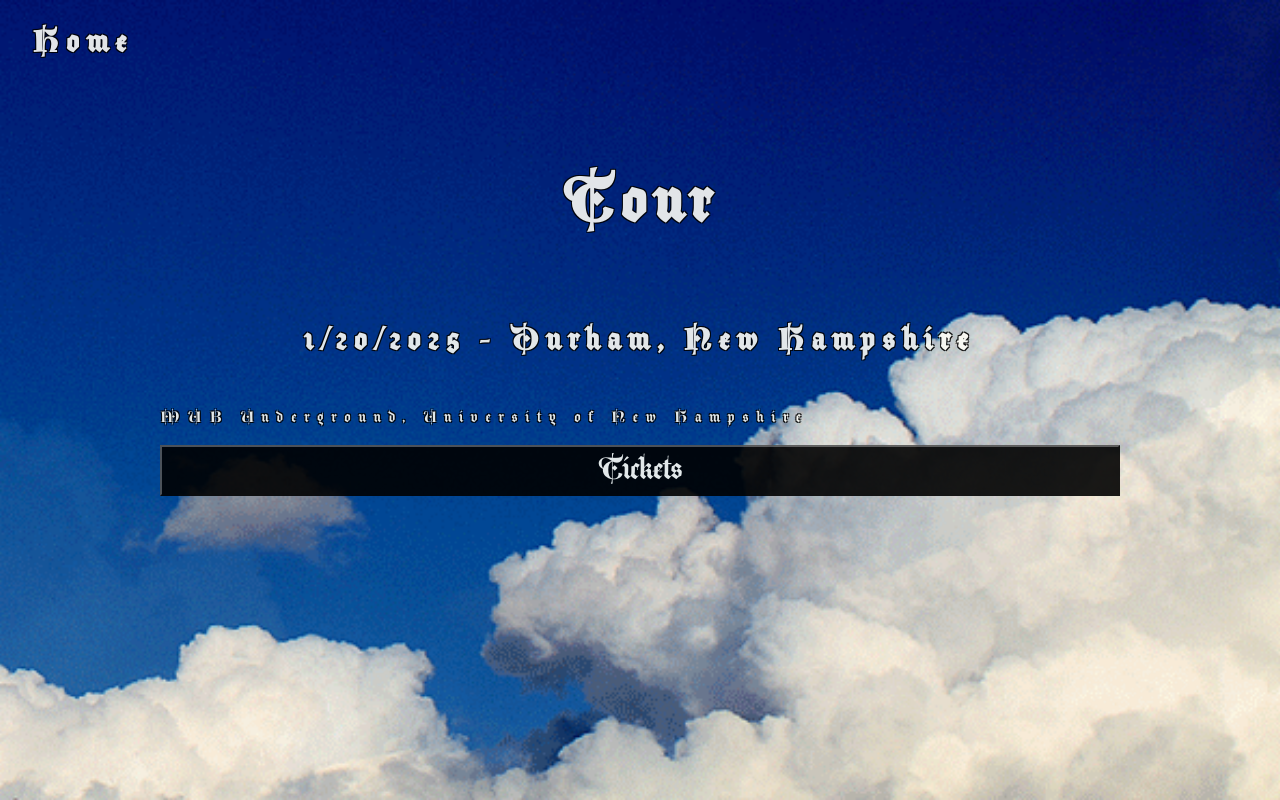
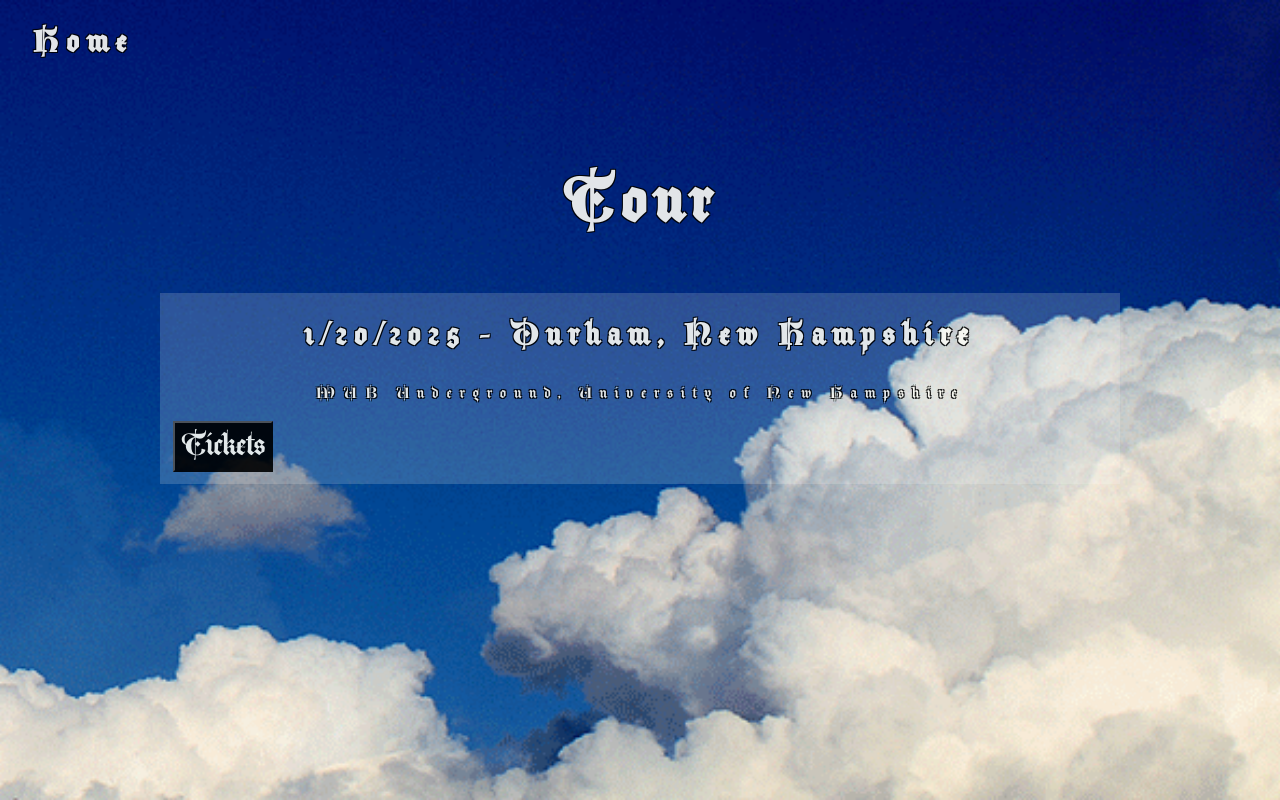
Before and after one commit to ronangleeson11/milk_shack_website, a plain HTML site: page tour.html in a window 1280 px wide. Drawn offline with Linux system fonts and the light colour scheme.

Commit message:
Add background to show listings

```diff
--- a/css/style.css
+++ b/css/style.css
@@ -5,6 +5,7 @@
     --blue: #697EF5;
     --white: #FCFCF5;
     --black: #121224;
+    --transparent-white: #FCFCF533;
 }
 
 * {
@@ -142,6 +143,7 @@ audio::-webkit-media-controls-enclosure {
     font-size: 2rem;
     color: var(--white);
     background-color: black;
+    width: fit-content;
 }
 
 #shows {
@@ -152,7 +154,14 @@ audio::-webkit-media-controls-enclosure {
 }
 
 .show {
+    text-align: center;
+    padding: 1vw;
     display: grid;
+    background-color: var(--transparent-white);
+}
+
+.show-date-and-location {
+    margin: 1vh;
 }
 
 @keyframes blink {
```
